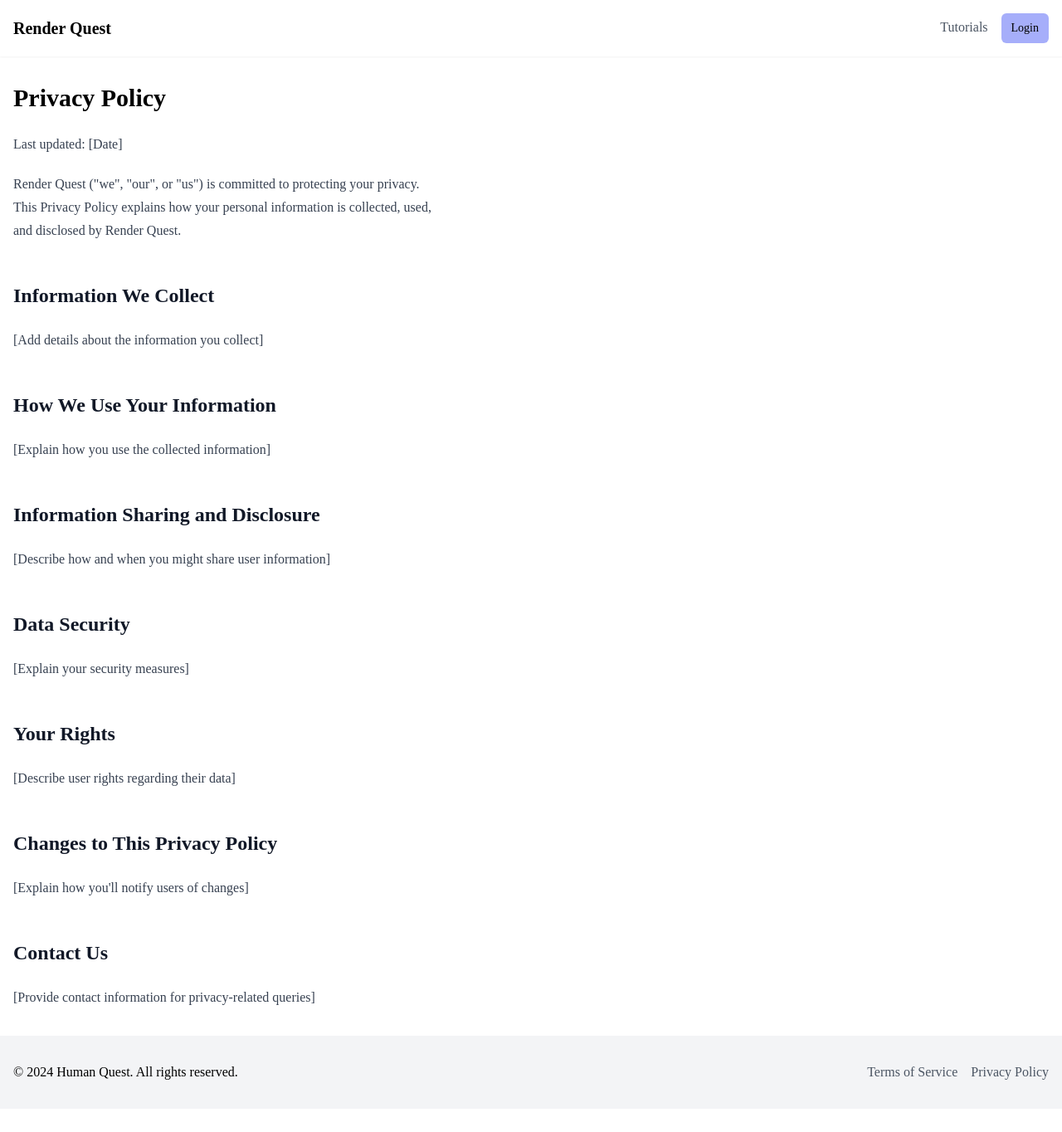
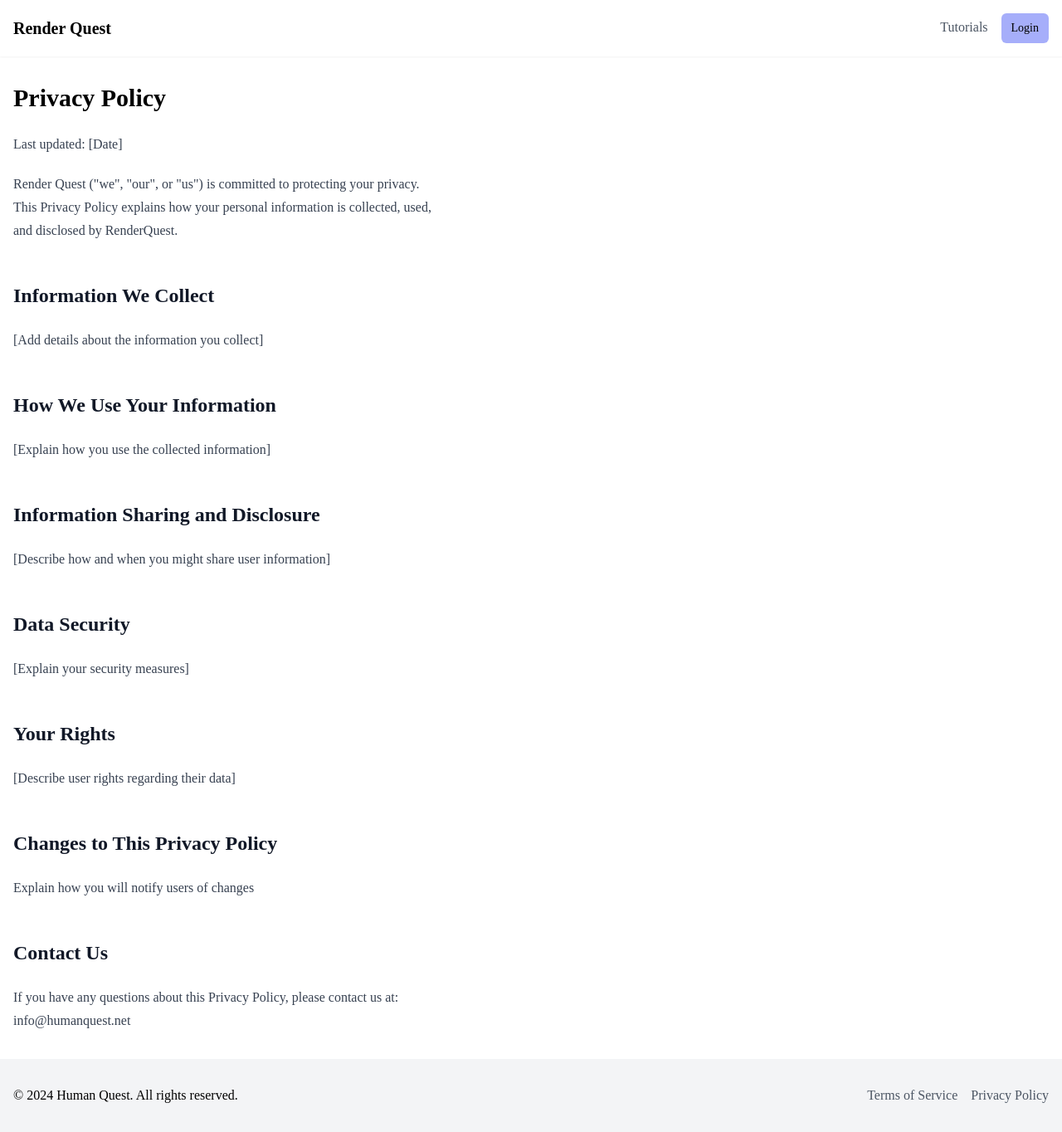
Before and after one commit to alibad/render-quest, a Next.js app: page /privacy in a window 1280 px wide. Shown: the whole page at 83% size. Before the commit the page ends 1336 px from the top, so only its background shows below. Built offline with nearby package versions, Linux system fonts and the light colour scheme.

Commit message:
Fix build errors

```diff
--- a/app/privacy/page.tsx
+++ b/app/privacy/page.tsx
@@ -9,7 +9,7 @@ export default function PrivacyPolicy() {
         <h1 className="text-3xl font-bold mb-6">Privacy Policy</h1>
         <div className="prose dark:prose-invert">
           <p>Last updated: [Date]</p>
-          <p>Render Quest ("we", "our", or "us") is committed to protecting your privacy. This Privacy Policy explains how your personal information is collected, used, and disclosed by Render Quest.</p>
+          <p>Render Quest (&quot;we&quot;, &quot;our&quot;, or &quot;us&quot;) is committed to protecting your privacy. This Privacy Policy explains how your personal information is collected, used, and disclosed by RenderQuest.</p>
 
           <h2>Information We Collect</h2>
           <p>[Add details about the information you collect]</p>
@@ -27,10 +27,10 @@ export default function PrivacyPolicy() {
           <p>[Describe user rights regarding their data]</p>
 
           <h2>Changes to This Privacy Policy</h2>
-          <p>[Explain how you'll notify users of changes]</p>
+          <p>Explain how you will notify users of changes</p>
 
           <h2>Contact Us</h2>
-          <p>[Provide contact information for privacy-related queries]</p>
+          <p>If you have any questions about this Privacy Policy, please contact us at: info@humanquest.net</p>
         </div>
       </main>
       <Footer />
--- a/app/terms/page.tsx
+++ b/app/terms/page.tsx
@@ -9,7 +9,7 @@ export default function TermsOfService() {
         <h1 className="text-3xl font-bold mb-6">Terms of Service</h1>
         <div className="prose dark:prose-invert">
           <p>Last updated: [Date]</p>
-          <p>Please read these Terms of Service ("Terms", "Terms of Service") carefully before using the Render Quest website (the "Service") operated by Render Quest ("us", "we", or "our").</p>
+          <p>Please read these Terms of Service (&quot;Terms&quot;, &quot;Terms of Service&quot;) carefully before using the RenderQuest website (the &quot;Service&quot;) operated by RenderQuest (&quot;us&quot;, &quot;we&quot;, or &quot;our&quot;).</p>
 
           <h2>1. Terms</h2>
           <p>By accessing the Service, you agree to be bound by these Terms. If you disagree with any part of the terms, then you may not access the Service.</p>
@@ -33,7 +33,7 @@ export default function TermsOfService() {
           <p>[Explain how and when you might modify these terms]</p>
 
           <h2>8. Governing Law</h2>
-          <p>[Specify which laws govern the use of your service]</p>
+          <p>These Terms shall be governed and construed in accordance with the laws of Washignton, USA, without regard to its conflict of law provisions.</p>
         </div>
       </main>
       <Footer />
--- a/components/landing/LandingProductFeaturesGrid.tsx
+++ b/components/landing/LandingProductFeaturesGrid.tsx
@@ -3,7 +3,7 @@ import { LandingProductVideoFeature } from '@/components/landing/LandingProductV
 import clsx from 'clsx';
 import { Children, ReactElement, cloneElement } from 'react';
 
-type Child = ReactElement<any, any>; // eslint-disable-line @typescript-eslint/no-explicit-any
+type Child = ReactElement<any, any>;
 
 /**
  * A component meant to be used in the landing page.
--- a/components/landing/rating/LandingRating.tsx
+++ b/components/landing/rating/LandingRating.tsx
@@ -18,7 +18,7 @@ export const LandingRating = ({
   return (
     <div
       className={clsx('flex items-center gap-1', className)}
-      aria-description={`Rating: ${rating} out of ${maxRating}`}
+      aria-label={`Rating: ${rating} out of ${maxRating}`}
     >
       {Array.from({ length: maxRating }).map((_, index) => {
         return (
```
Also changed, not shown: .eslintrc.json.
